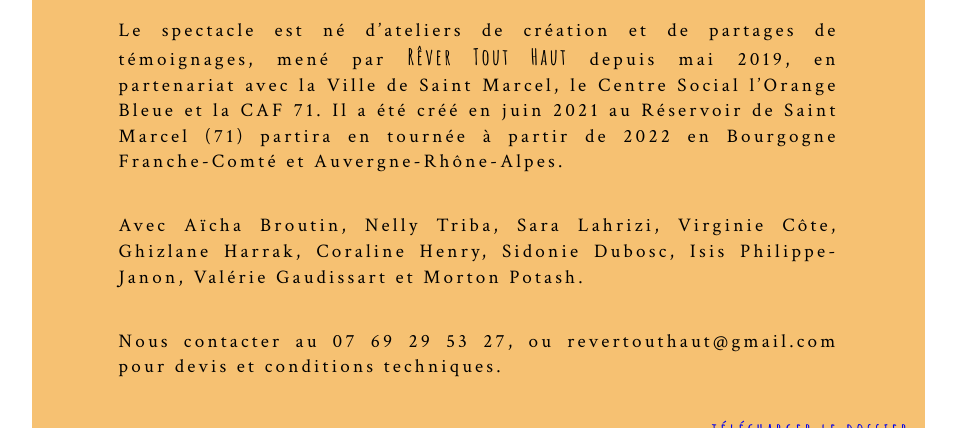
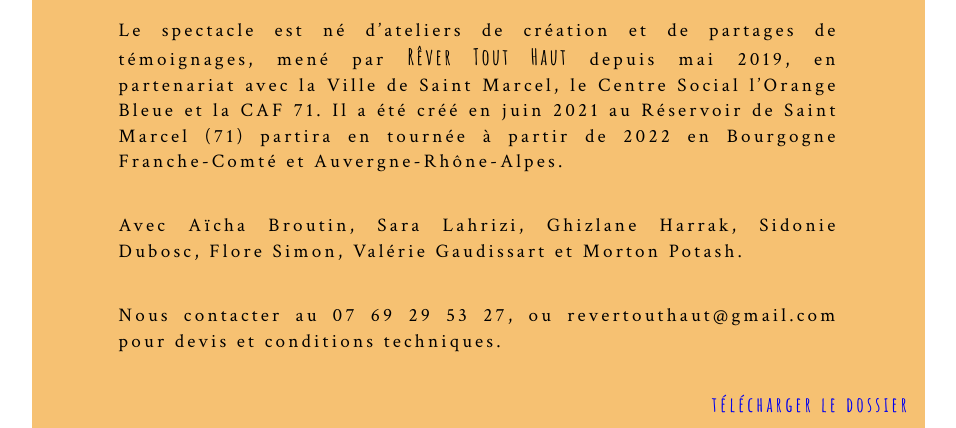
Before and after one commit to leshnik/revertouthaut, a Jekyll site: the page built from parent-solo-et-ses-marmots.md, in a window 1280 px wide and 900 px high, scrolled down 2892 px, cut to the strip 47-475 px from the top of the window. Shown: the whole strip, without its empty margins (138-1094 px from the left). Built offline with Jekyll 4.4.1, drawn with Linux system fonts in a browser that asks for light colours.

Commit message:
add flore, remove isis, nelly, virginie, coraline

```diff
--- a/parent-solo-et-ses-marmots.md
+++ b/parent-solo-et-ses-marmots.md
@@ -171,7 +171,7 @@ summary: Cycle d'ateliers gratuits utilisant le théâtre, l'écriture, le chant
 
 
   <p class="intro-text">
-    Avec Aïcha Broutin, Nelly Triba, Sara Lahrizi, Virginie Côte, Ghizlane Harrak, Coraline Henry, Sidonie Dubosc, Isis Philippe-Janon, Valérie Gaudissart et Morton Potash.
+    Avec Aïcha Broutin, Sara Lahrizi, Ghizlane Harrak, Sidonie Dubosc, Flore Simon, Valérie Gaudissart et Morton Potash.
   </p>
 
   <p class="intro-text">Nous contacter au 07 69 29 53 27, ou revertouthaut@gmail.com pour devis et conditions techniques.</p>
```
